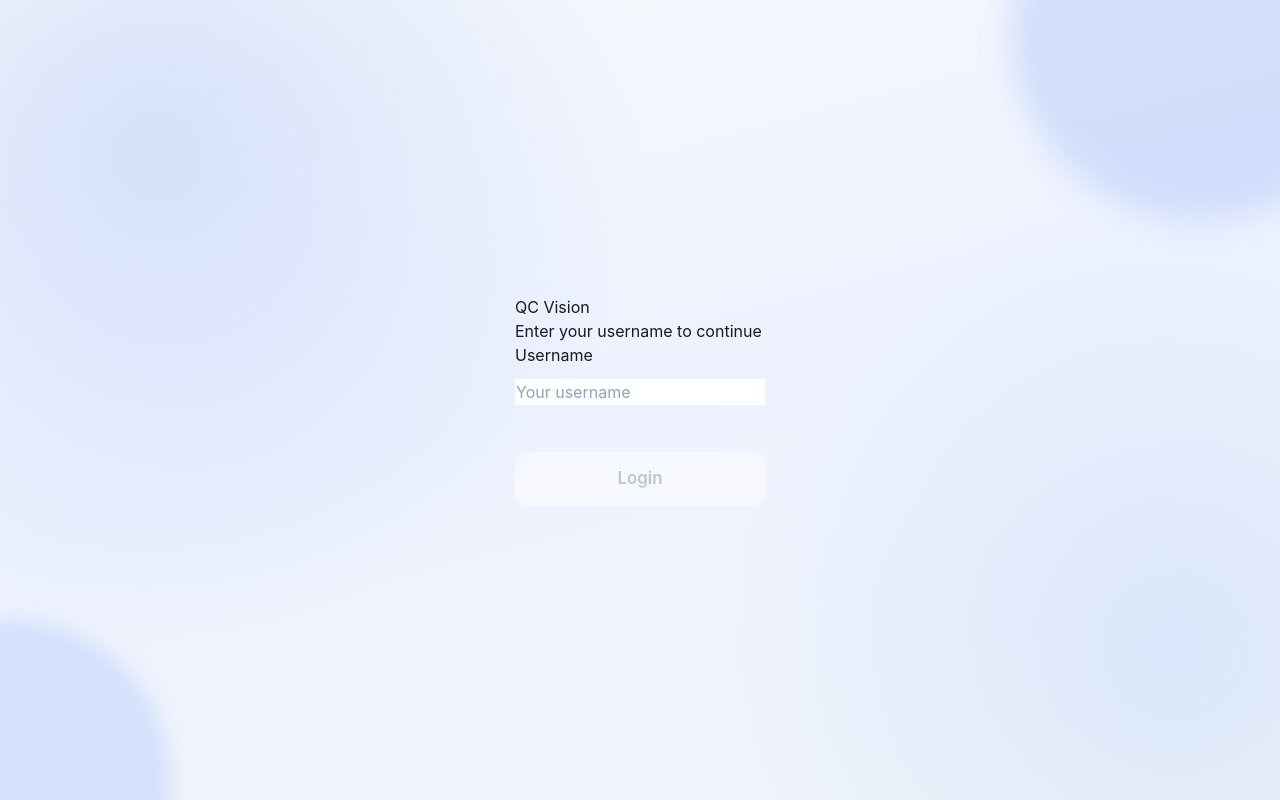
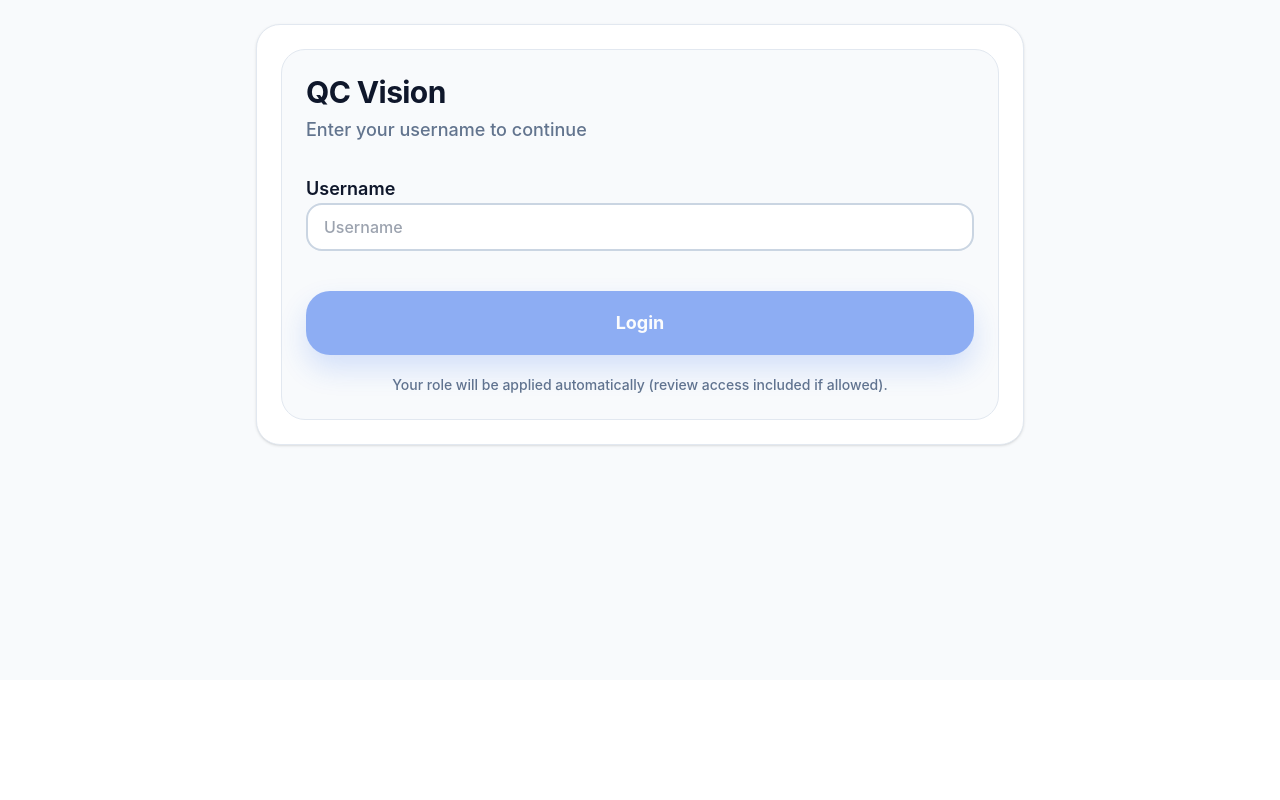
Before and after one commit to DominykasPivo/QC-Vision, a React (Vite) app in the folder frontend/: page /login in a window 1280 px wide. Built offline with nearby package versions, Linux system fonts and the light colour scheme; no server answers.

Commit message:
modified pipeline and fixed login page

```diff
--- a/frontend/src/pages/Login.tsx
+++ b/frontend/src/pages/Login.tsx
@@ -1,90 +1,149 @@
-import { useMemo, useState } from 'react';
+import { useMemo, useState, type FormEvent } from 'react';
 import { Navigate, useNavigate } from 'react-router-dom';
-import { isLoggedIn, loginUser } from '@/lib/auth';
+
+import { Button } from '@/components/ui/button';
+import { Input } from '@/components/ui/input';
+
+import { isLoggedIn, loginUser, setStoredRole } from '@/lib/auth';
+import { spacing } from '@/lib/ui/spacing';
+import { cn } from '@/lib/utils';
+
+// If your project uses request/ApiError elsewhere, use it.
+// Otherwise we use fetch here to match CreateTest's pattern.
+type MeResponse = {
+  username: string;
+  role: string; // e.g. "user" | "worker" | "reviewer" | "admin"
+  // optional: permissions?: string[]
+};
 
 export function Login() {
   const navigate = useNavigate();
-  const [name, setName] = useState('');
+
+  const [username, setUsername] = useState('');
   const [touched, setTouched] = useState(false);
-  const [serverError, setServerError] = useState<string | null>(null);
+  const [isLoading, setIsLoading] = useState(false);
+  const [error, setError] = useState<string | null>(null);
 
-  const trimmed = useMemo(() => name.trim(), [name]);
+  const trimmed = useMemo(() => username.trim(), [username]);
 
-  // username must be exactly 5 characters
-  const isValid = trimmed.length === 5;
+  // ✅ Allow logins (remove the "exactly 5 chars" blocker)
+  const MIN_LEN = 2;
+  const MAX_LEN = 32;
+  const isValid = trimmed.length >= MIN_LEN && trimmed.length <= MAX_LEN;
 
   if (isLoggedIn()) {
     return <Navigate to="/tests" replace />;
   }
 
-  const handleSubmit = async (event: React.FormEvent<HTMLFormElement>) => {
-    event.preventDefault();
+  const controlClass =
+    'rounded-2xl border-2 border-slate-300 bg-white font-medium text-slate-900 shadow-none transition-all focus-visible:border-[#2563eb] focus-visible:ring-4 focus-visible:ring-[#2563eb]/20';
+
+  const handleSubmit = async (e: FormEvent) => {
+    e.preventDefault();
     setTouched(true);
-    setServerError(null);
+    setError(null);
 
-    if (!isValid) return;
+    if (!isValid || isLoading) return;
 
+    setIsLoading(true);
     try {
-      const me = await request<MeResponse>('/api/v1/users/me', {
+      // Match CreateTest style: raw fetch + parse text
+      const res = await fetch('/api/v1/users/me', {
         method: 'GET',
         headers: {
           'X-User': trimmed,
         },
       });
 
+      const text = await res.text();
+      const parsed = text ? (JSON.parse(text) as MeResponse | { detail?: string; message?: string }) : null;
+
+      if (!res.ok) {
+        const message =
+          (parsed && ('detail' in parsed ? parsed.detail : undefined)) ||
+          (parsed && ('message' in parsed ? parsed.message : undefined)) ||
+          text ||
+          `Login failed (${res.status})`;
+        throw new Error(message);
+      }
+
+      const me = parsed as MeResponse;
+
+      // Store user + role for permissions (review access)
       loginUser(me.username);
       setStoredRole(me.role);
 
       navigate('/tests', { replace: true });
-    } catch (err: unknown) {
-      if (err instanceof ApiError) {
-        setServerError(err.message);
-      } else if (err instanceof Error) {
-        setServerError(err.message);
-      } else {
-        setServerError('Login failed.');
-      }
+    } catch (err) {
+      setError(err instanceof Error ? err.message : 'Login failed');
+    } finally {
+      setIsLoading(false);
     }
   };
 
-  const errorText =
-    touched && !isValid
-      ? 'Username must be exactly 5 characters.'
-      : serverError
-        ? serverError
-        : ' ';
+  const clientError =
+    touched && !isValid ? `Username must be ${MIN_LEN}–${MAX_LEN} characters.` : null;
 
   return (
-        <div className="login-page">
-            <div className="login-card" role="main">
-                <h1 className="login-title">QC Vision</h1>
-                <p className="login-helper">Enter your username to continue</p>
+    <div
+      className={cn(
+        spacing.pageContainer,
+        'min-h-[calc(100dvh-var(--header-height)-var(--nav-height))] bg-slate-50 pb-24 md:pb-8',
+      )}
+    >
+      <div className="mx-auto w-full max-w-3xl rounded-3xl border border-slate-200 bg-white p-5 shadow-sm md:p-6">
+        <div className="rounded-3xl border border-slate-200 bg-slate-50 p-5 md:p-6">
+          <div className="mb-6 md:mb-8">
+            <h2 className="text-[30px] font-bold leading-tight tracking-[-0.02em] text-slate-900">
+              QC Vision
+            </h2>
+            <p className="mt-1 text-[18px] font-medium text-slate-500">
+              Enter your username to continue
+            </p>
+          </div>
 
-                <form onSubmit={handleSubmit} className="login-form" noValidate>
-                    <label className="form-label" htmlFor="login-name">
+          {(error || clientError) && (
+            <div className="mb-4 rounded-xl border border-red-300 bg-red-50 px-4 py-3 text-sm font-medium text-red-700">
+              {clientError ?? error}
+            </div>
+          )}
+
+          <form onSubmit={handleSubmit} className={cn(spacing.fieldStack)} noValidate>
+            <div className={spacing.fieldGroup}>
+              <label className="text-base font-semibold text-slate-900 md:text-lg" htmlFor="username">
                 Username
               </label>
-                    <input
-                        id="login-name"
-                        name="name"
-                        className="form-input login-input"
-                        type="text"
+              <Input
+                id="username"
+                name="username"
+                density="spacious"
+                className={controlClass}
+                placeholder="Username"
+                value={username}
+                onChange={(e) => setUsername(e.target.value)}
+                onBlur={() => setTouched(true)}
                 autoComplete="username"
-                        value={name}
-                        onChange={(event) => setName(event.target.value)}
-                        onBlur={() => setTouched(true)}
-                        aria-invalid={touched && !isValid}
-                        aria-describedby={touched && !isValid ? 'login-error' : undefined}
-                        placeholder="Your username"
+                disabled={isLoading}
+                aria-invalid={Boolean(clientError)}
               />
-                    <div className="login-error" aria-live="polite" id="login-error">
-                        {touched && !isValid ? 'Please enter your username to continue.' : ' '}
             </div>
 
-                    <button className="btn btn-primary btn-block login-button" type="submit" disabled={!isValid}>
-                        Login
-                    </button>
+            <div className={spacing.actionRow}>
+              <Button
+                type="submit"
+                density="spacious"
+                className="h-16 w-full rounded-3xl bg-[#2563eb] text-lg font-bold text-white shadow-[0_14px_28px_rgba(37,99,235,0.35)] hover:bg-[#1d4ed8] focus-visible:ring-4 focus-visible:ring-[#2563eb]/30 focus-visible:ring-offset-0"
+                disabled={!isValid || isLoading}
+              >
+                {isLoading ? 'Logging in...' : 'Login'}
+              </Button>
+            </div>
+
+            <p className="text-center text-sm font-medium text-slate-500">
+              Your role will be applied automatically (review access included if allowed).
+            </p>
           </form>
+        </div>
       </div>
     </div>
   );
```
Lines whose indentation alone changed are shown as unchanged.
